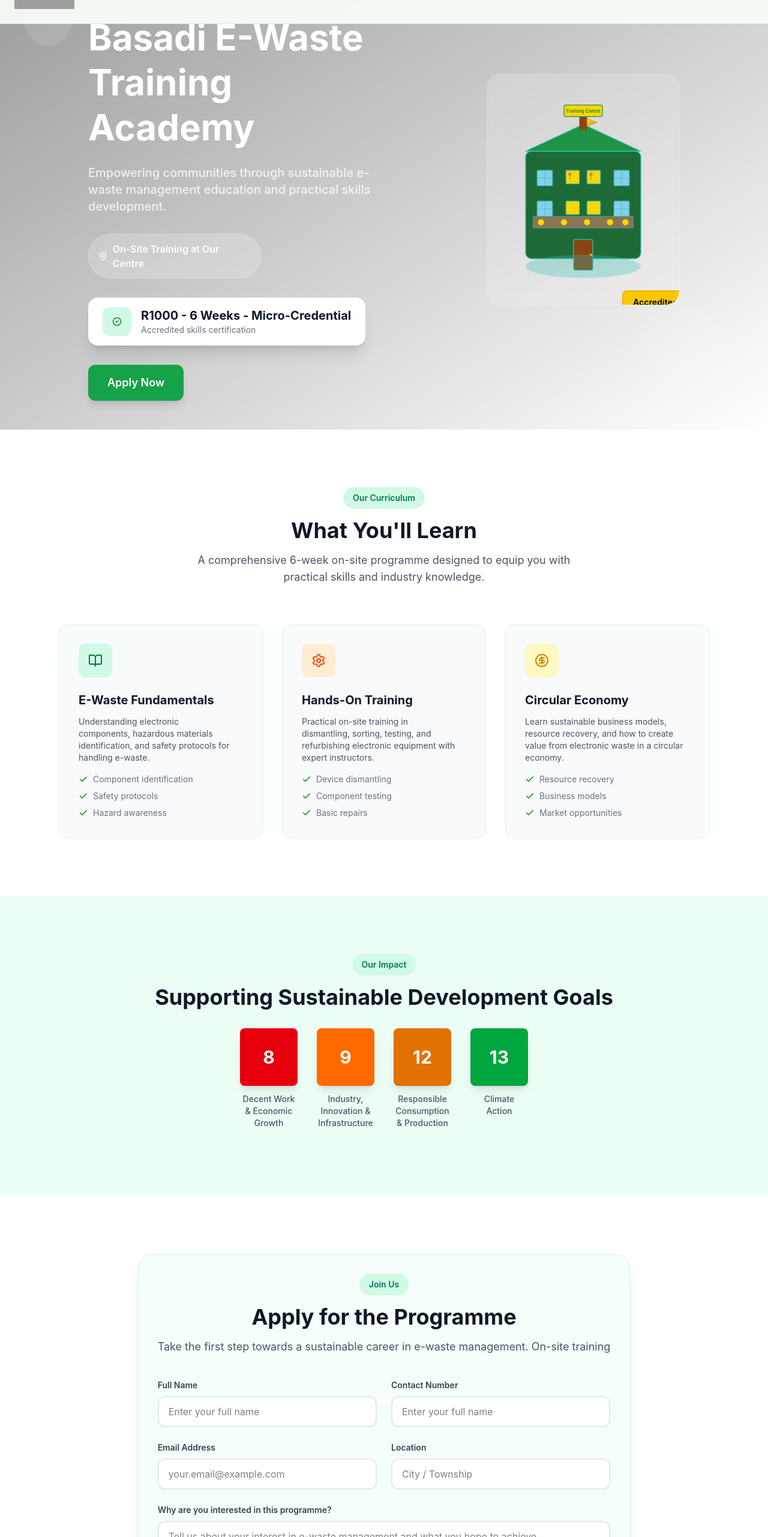
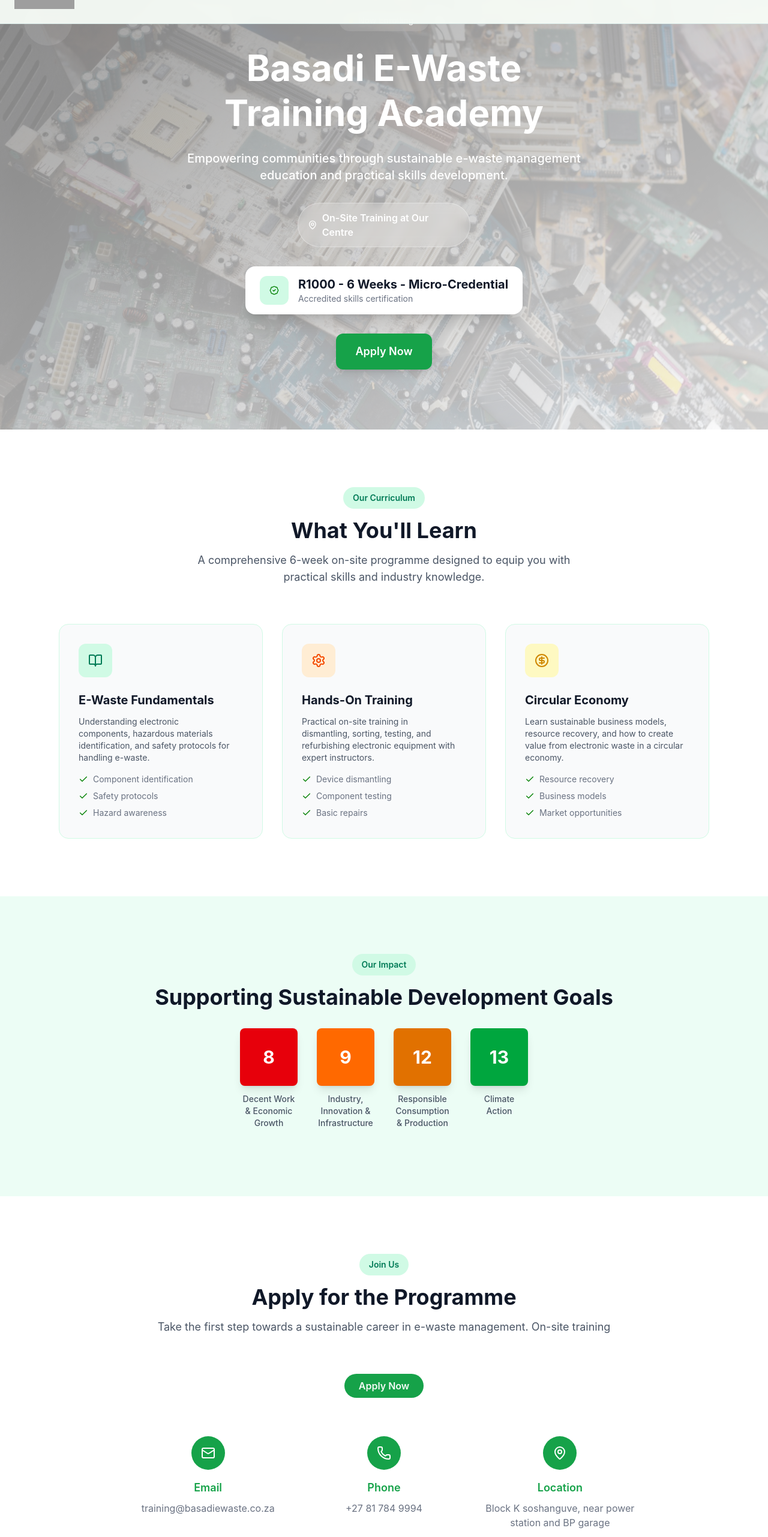
Before and after one commit to ourcodework/Basadi-E-Waste-StandardPackage-, a React (Vite) app in the folder academy/: page / in a window 1280 px wide. Shown: the part 84-2646 px from the top of the page at 60% size. Built offline with nearby package versions, Linux system fonts and the light colour scheme; grey boxes are pictures that could not be loaded.

Commit message:
updated hero section and contact section ui.

```diff
--- a/academy/src/components/Contact.jsx
+++ b/academy/src/components/Contact.jsx
@@ -1,44 +1,89 @@
 import React, { useState } from 'react'
 import toast, { Toaster } from 'react-hot-toast';
+import { Mail, Phone, MapPin } from "lucide-react";
 
 const Contact = () => {
-    const [formData, setFormData] = useState({
-        name: "",
-        email: "",
-        message: "",
-    });
-    const [isSubmitting, setIsSubmitting] = useState(false);
+
+    // const [formData, setFormData] = useState({
+    //     name: "",
+    //     email: "",
+    //     message: "",
+    // });
+    // const [isSubmitting, setIsSubmitting] = useState(false);
 
     // function for sending email using web3form
-   const onSubmit = async (event) => {
-           event.preventDefault();
+    // const onSubmit = async (event) => {
+    //     event.preventDefault();
 
-           const formData = new FormData(event.target);
-           formData.append("access_key", "3a62feba-4873-4f4f-99f5-6cf10ef737fc");
+    //     const formData = new FormData(event.target);
+    //     formData.append("access_key", "3a62feba-4873-4f4f-99f5-6cf10ef737fc");
 
-           try {
-               const response = await fetch("https://api.web3forms.com/submit", {
-                   method: "POST",
-                   body: formData
-               });
+    //     try {
+    //         const response = await fetch("https://api.web3forms.com/submit", {
+    //             method: "POST",
+    //             body: formData
+    //         });
 
-               const data = await response.json();
+    //         const data = await response.json();
 
-               if (data.success) {
-                   toast.success("Message Sent");
-                   event.target.reset();
-               } else {
-                   console.log("Error", data);
-               }
-           } catch (error) {
-               console.log("Network error - please try again later.");
-           }
-       };
+    //         if (data.success) {
+    //             toast.success("Message Sent");
+    //             event.target.reset();
+    //         } else {
+    //             console.log("Error", data);
+    //         }
+    //     } catch (error) {
+    //         console.log("Network error - please try again later.");
+    //     }
+    // };
+
+    const handleApplyClick = () => {
+        window.open('https://forms.gle/oC14AVef983xpTLf8', '_blank');
+    };
 
     return (
         <section id="contact" className="py-16 md:py-24 bg-white flex flex-col items-center justify-center gap:16">
             <div className='max-w-4xl mx-auto px-6'>
-                <div className='bg-emerald-50/50 rounded-3xl p-8 md:-12 shadow-xl border border-emerald-100 '>
+                <div className='text-center mb-10'>
+                    <span className='inline-block bg-emerald-100 text-emerald-700 font-semibold px-4 py-2 rounded-full text-sm mb-4'>Join Us</span>
+                    <h2 className='text-3xl md:text-4xl font-bold text-gray-900 mb-4'>Apply for the Programme</h2>
+                    <p className='text-gray-600 text-lg'>Take the first step towards a sustainable career in e-waste management. On-site training</p>
+                </div>
+                {/* Apply button */}
+                <div className='flex items-center justify-center my-16'>
+                    <button
+                        onClick={handleApplyClick}
+                        className="bg-[#16A249] hover:bg-[#16A249]/80 text-white/95 font-poppins font-semibold px-6 py-2 rounded-full transition-all duration-300 hover:shadow-glow"
+                    >
+                        Apply Now
+                    </button>
+                </div>
+                <div className="grid md:grid-cols-3 gap-8 max-w-4xl mx-auto">
+                    <div className="text-center text-white">
+                        <div className="w-14 h-14 bg-[#16A249] rounded-full flex items-center justify-center mx-auto mb-4">
+                            <Mail className="w-6 h-6" />
+                        </div>
+                        <h3 className="font-poppins font-semibold text-lg mb-2 text-[#16A249]">Email</h3>
+                        <p className="font-inter text-gray-500">training@basadiewaste.co.za</p>
+                    </div>
+
+                    <div className="text-center text-white">
+                        <div className="w-14 h-14 bg-[#16A249] rounded-full flex items-center justify-center mx-auto mb-4">
+                            <Phone className="w-6 h-6" />
+                        </div>
+                        <h3 className="font-poppins font-semibold text-lg mb-2 text-[#16A249]">Phone</h3>
+                        <p className="font-inter text-gray-500">+27 81 784 9994</p>
+                    </div>
+
+                    <div className="text-center text-white">
+                        <div className="w-14 h-14 bg-[#16A249] rounded-full flex items-center justify-center mx-auto mb-4">
+                            <MapPin className="w-6 h-6" />
+                        </div>
+                        <h3 className="font-poppins font-semibold text-lg mb-2 text-[#16A249]">Location</h3>
+                        <p className="font-inter text-gray-500">Block K soshanguve, near power station and BP garage</p>
+                    </div>
+                </div>
+                {/* <div className='bg-emerald-50/50 rounded-3xl p-8 md:-12 shadow-xl border border-emerald-100 '>
                     <div className='text-center mb-10'>
                         <span className='inline-block bg-emerald-100 text-emerald-700 font-semibold px-4 py-2 rounded-full text-sm mb-4'>Join Us</span>
                         <h2 className='text-3xl md:text-4xl font-bold text-gray-900 mb-4'>Apply for the Programme</h2>
@@ -111,9 +156,8 @@ const Contact = () => {
                             </button>
                         </div>
                     </form>
-                </div>
+                </div> */}
             </div>
-
         </section>
     )
 }
--- a/academy/src/components/Footer.jsx
+++ b/academy/src/components/Footer.jsx
@@ -10,7 +10,7 @@ const Footer = () => {
                     <h3 className='text-xl font-bold mb-2'>Basadi E-Waste Training Academy</h3>
                     <p className='text-gray-400 text-sm'>Empowering communities through sustainable skills. On-site training at our centre.</p>
                 </div>
-                <div className='flex items-center gap-2'>
+                <div className='flex flex-col text-center md:flex-row items-center gap-2'>
                     <span><Recycle color="green" size={18}/></span>
                     <span className='text-sm text-gray-400'>Building a circular economy, one certified professional at a time.</span>
                 </div>
--- a/academy/src/components/HeroSection.jsx
+++ b/academy/src/components/HeroSection.jsx
@@ -1,5 +1,6 @@
 import React from 'react'
 import { MapPin, BadgeCheck } from 'lucide-react'
+import heroImage from '../assets/basadiewaste-hero-section.jpeg'
 
 
 const HeroSection = () => {
@@ -8,25 +9,43 @@ const HeroSection = () => {
     };
     return (
         <section id='home' className="min-h-screen w-full px-8 sm:h-90 flex items-center justify-center gap-8 overflow-hidden lg:py-20">
+            {/* Background Image Overlay */}
+            <div
+                className="absolute inset-0 bg-cover bg-center opacity-20"
+                style={{ backgroundImage: `url(${heroImage})` }}
+            />
             <div className='w-99.5 md:w-full flex flex-col md:flex-row items-center gap-12'>
                 <div className='absolute inset-0 bg-linear-to-br from-black/40 to-transparent'></div>
                 <div className='absolute top-20 left-10 w-20 h-20 rounded-full bg-white/10 animate-float'></div>
                 <div className='absolute bottom-20 right-20 w-32 h-32 rounded-full bg-white/5 animate-float'></div>
                 <div className='relative z-10 max-6xl mx-auto px-6 py-14 md:py-24'>
-                    <div className='flex flex-col md:flex-row items-center gap-16'>
-                        <div className='flex-1 flex-col gap-8 w-150  '>
-                            <div className='inline-flex w-37.5 items-center gap-2 bg-white/10 backdrop-blur-sm rounded-full px-4 py-2 mb-6'>
+                    <div className='flex items-center'>
+                        <div className='flex-1 flex-col gap-8'>
+                            <div className='flex justify-center'>
+                                <div className='flex w-37.5 items-center gap-2 bg-white/10 backdrop-blur-sm rounded-full px-4 py-2 mb-6'>
                                     <span className='w-2 h-2 bg-yellow-300 rounded-full animate-pulse'></span>
                                     <span className='text-white/90 text-sm font-medium'>Now Enrolling</span>
                                 </div>
-                            <h1 className='text-2xl md:text-5xl lg:text-6xl text-white font-bold leading-tight mb-6 w-70 md:w-120'>Basadi E-Waste Training Academy</h1>
-                            <p className='text-lg md:text-xl font-medium text-white/80 mb-8 max-w-xl w-80 md:w-120'>
+                            </div>
+
+                            <div className='flex justify-center text-center'>
+                                <h1 className='text-2xl md:text-5xl lg:text-6xl text-white font-bold leading-tight mb-6 w-70 md:w-160'>Basadi E-Waste Training Academy</h1>
+                            </div>
+
+                            <div className='flex justify-center text-center'>
+                                <p className='w-80 text-lg md:text-xl font-medium text-white mb-8 md:w-175'>
                                     Empowering communities through sustainable e-waste management education and practical skills development.
                                 </p>
+                            </div>
+
+                            <div className='flex justify-center'>
                                 <div className='w-76 md:w-72 flex items-center gap-2 bg-white/20 backdrop-blur-sm rounded-full px-4 py-3 mb-8 border border-white/30'>
                                     <MapPin size={16} color='white' />
                                     <p className='font-semibold text-white'>On-Site Training at Our Centre</p>
                                 </div>
+                            </div>
+
+                            <div className='flex justify-center'>
                                 <div className='inline-flex items-center gap-2 md:gap-4 bg-white rounded-2xl px-4 py-2 md:px-6 md:py-4 shadow-xl mb-8'>
                                     <div className='w-10 h-10 md:w-12 md:h-12 bg-emerald-100 rounded-xl flex items-center justify-center'>
                                         <BadgeCheck size={16} color='green' />
@@ -36,8 +55,10 @@ const HeroSection = () => {
                                         <p className='text-sm text-gray-500'>Accredited skills certification</p>
                                     </div>
                                 </div>
+                            </div>
+
                             {/* Apply Now Button */}
-                            <div>
+                            <div className='flex justify-center'>
                                 <button
                                     className='bg-[#16A249] text-white font-semibold px-8 py-4 rounded-xl text-lg shadow-lg cursor-pointer'
                                     onClick={handleApplyClick}
@@ -46,7 +67,7 @@ const HeroSection = () => {
                                 </button>
                             </div>
                         </div>
-                        <div className='hidden sm:flex relative'>
+                        {/* <div className='hidden sm:flex relative'>
                             <div className='relative bg-linear-to-br from-white/20 to-white/10 rounded-3xl p-8 backdrop-blur-sm border border-white/20 overflow-hidden'>
                                 <svg class="w-full h-80" viewBox="0 0 400 500" fill="none">
                                     <rect x="50" y="150" width="300" height="280" rx="15" fill="#1e6b38" stroke="#2fc1b2" stroke-width="2"></rect>
@@ -89,7 +110,7 @@ const HeroSection = () => {
                                     Accredited
                                 </div>
                             </div>
-                        </div>
+                        </div> */}
                     </div>
 
                 </div>
```
Also changed, not shown: academy/src/assets/basadiewaste-hero-section.jpeg (added). Lines whose indentation alone changed are shown as unchanged.
